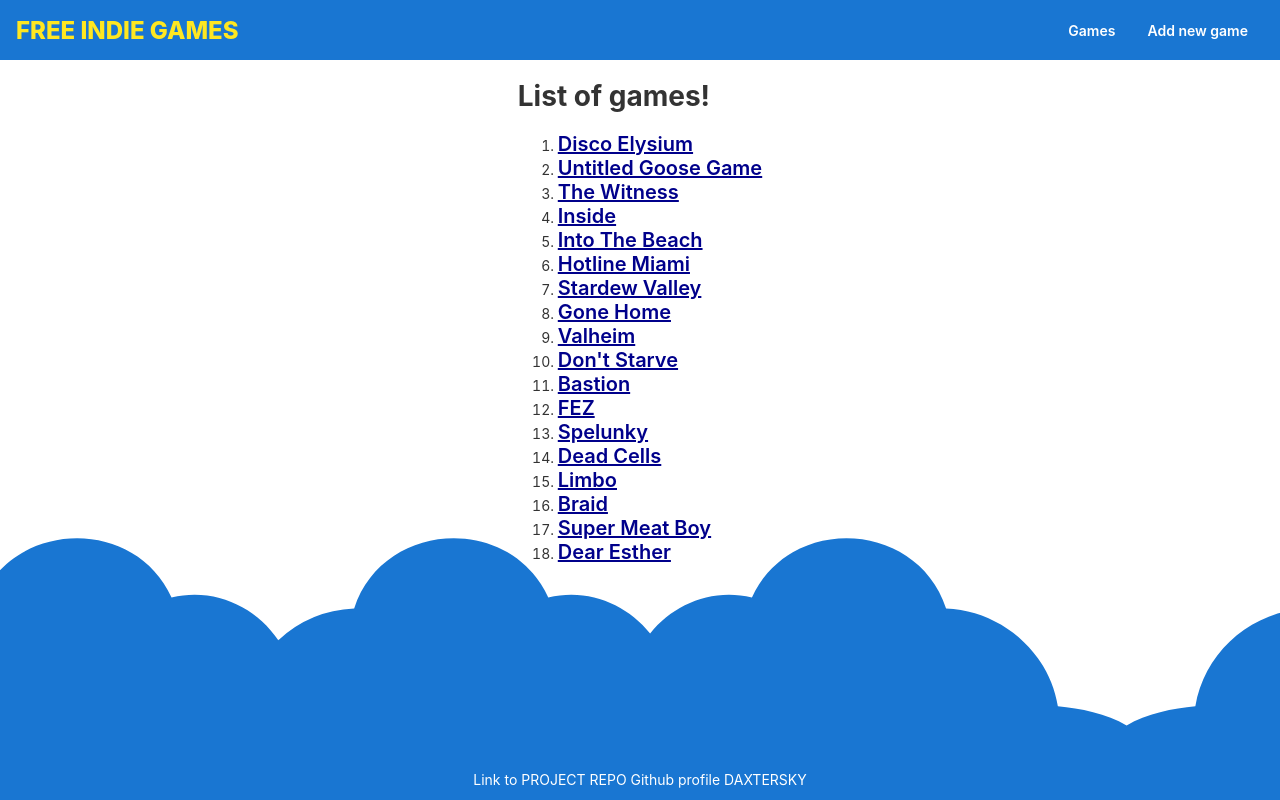
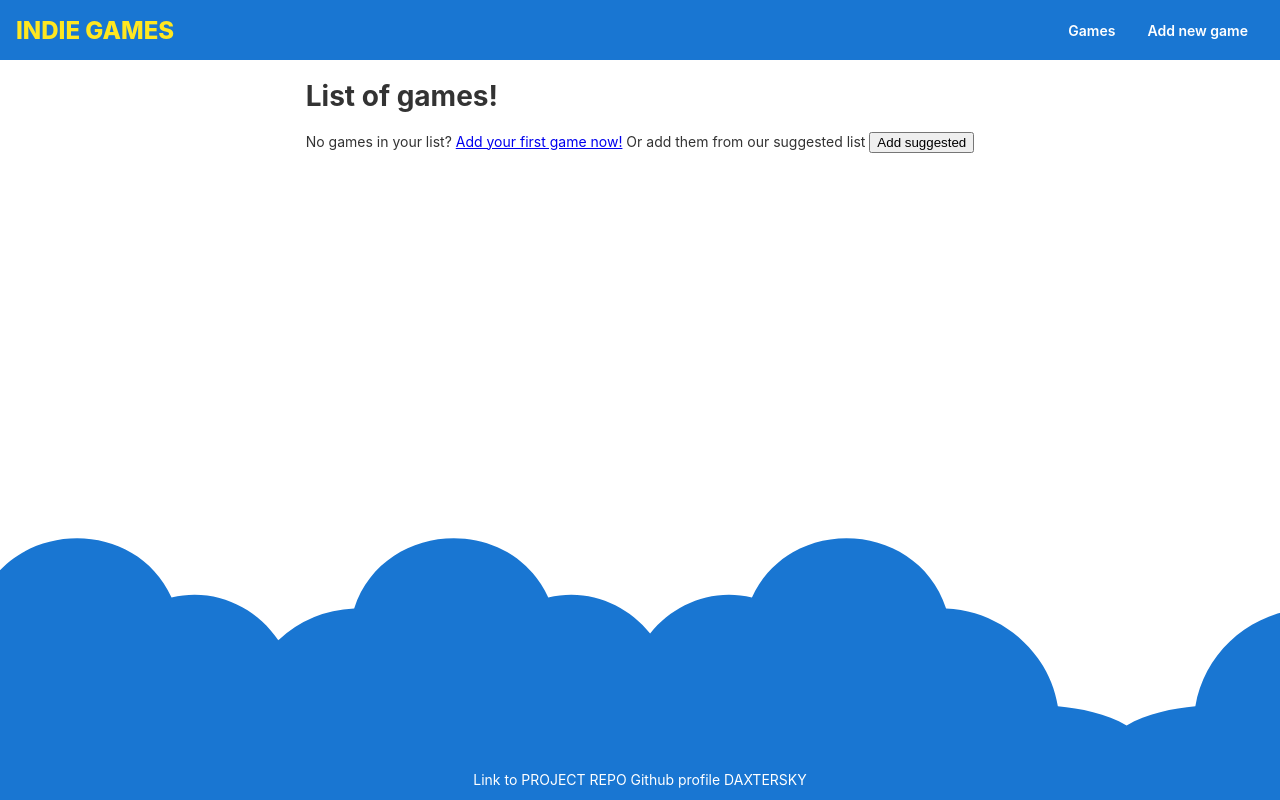
Before and after one commit to mikizuk/ng-indie-games, an Angular app: page /game-list in a window 1280 px wide. Built offline with nearby package versions, Linux system fonts and the light colour scheme.

Commit message:
Logic for retreving local storage changed

```diff
--- a/src/app/components/game-list/game-list.component.html
+++ b/src/app/components/game-list/game-list.component.html
@@ -9,4 +9,6 @@
 <div *ngIf="games?.length === 0">
   No games in your list?
   <a class="nav__item" routerLink="/game-add" routerLinkActive="router-link-active">Add your first game now!</a>
+  Or add them from our suggested list
+  <button (click)="addSuggestedClick()">Add suggested</button>
 </div>
--- a/src/app/components/game-list/game-list.component.ts
+++ b/src/app/components/game-list/game-list.component.ts
@@ -18,4 +18,8 @@
         error: err => console.log(err)
       })
   }
+
+  addSuggestedClick = (): void => {
+    this.gamesService.addSuggestedGames();
+  }
 }
--- a/src/app/components/indie-games/indie-games.component.html
+++ b/src/app/components/indie-games/indie-games.component.html
@@ -1,5 +1,5 @@
 <header class="header">
-  <span class="header__title">Free indie games</span>
+  <span class="header__title">Indie games</span>
   <nav class="nav">
     <a class="nav__item" routerLink="/game-list" routerLinkActive="router-link-active">Games</a>
     <a class="nav__item" routerLink="/game-add" routerLinkActive="router-link-active">Add new game</a>
--- a/src/app/service/indie-games.service.ts
+++ b/src/app/service/indie-games.service.ts
@@ -30,7 +30,9 @@
   ];
 
   constructor() {
-    this.handleGames();
+    if (sessionStorage.getItem('indie-games')?.length) {
+      this.getGamesFromLocalStorage();
+    }
   }
 
   public createGame = (newGame: Game): void => {
@@ -48,6 +50,11 @@
 
   public deleteGame = (id: number): void => {
     this.games$.next(this.games$.getValue().filter(game => game.id !== id))
+    this.updateLocalStorage();
+  }
+
+  public addSuggestedGames = (): void => {
+    this.games$.next(this.gamesSuggested);
     this.updateLocalStorage();
   }
 
@@ -70,12 +77,4 @@
     sessionStorage.setItem('indie-games', JSON.stringify(this.games$.getValue()));
   }
 
-  private handleGames = (): void => {
-    if (sessionStorage.getItem('indie-games')?.length) {
-      this.getGamesFromLocalStorage();
-    } else {
-      this.games$.next(this.gamesSuggested);
-    }
-  }
-
 }
--- a/src/index.html
+++ b/src/index.html
@@ -2,7 +2,7 @@
 <html lang="en">
 <head>
   <meta charset="utf-8">
-  <title>NgIndieGames</title>
+  <title>Indie Games</title>
   <base href="/">
   <meta name="viewport" content="width=device-width, initial-scale=1">
   <link rel="icon" type="image/x-icon" href="favicon.ico">
```
